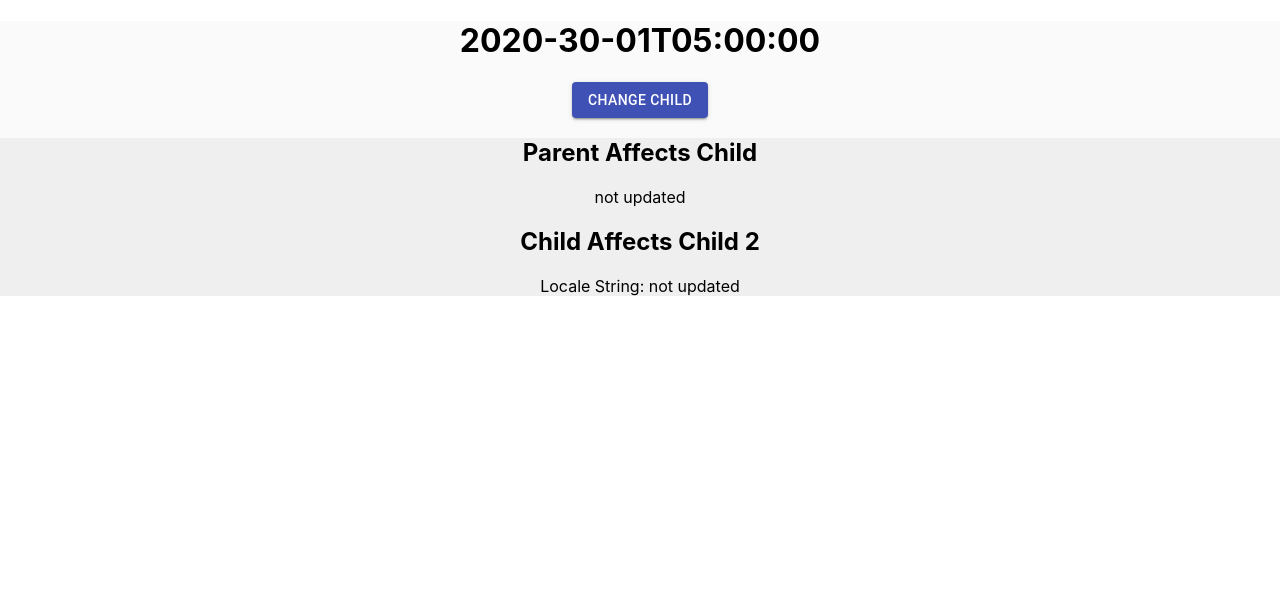
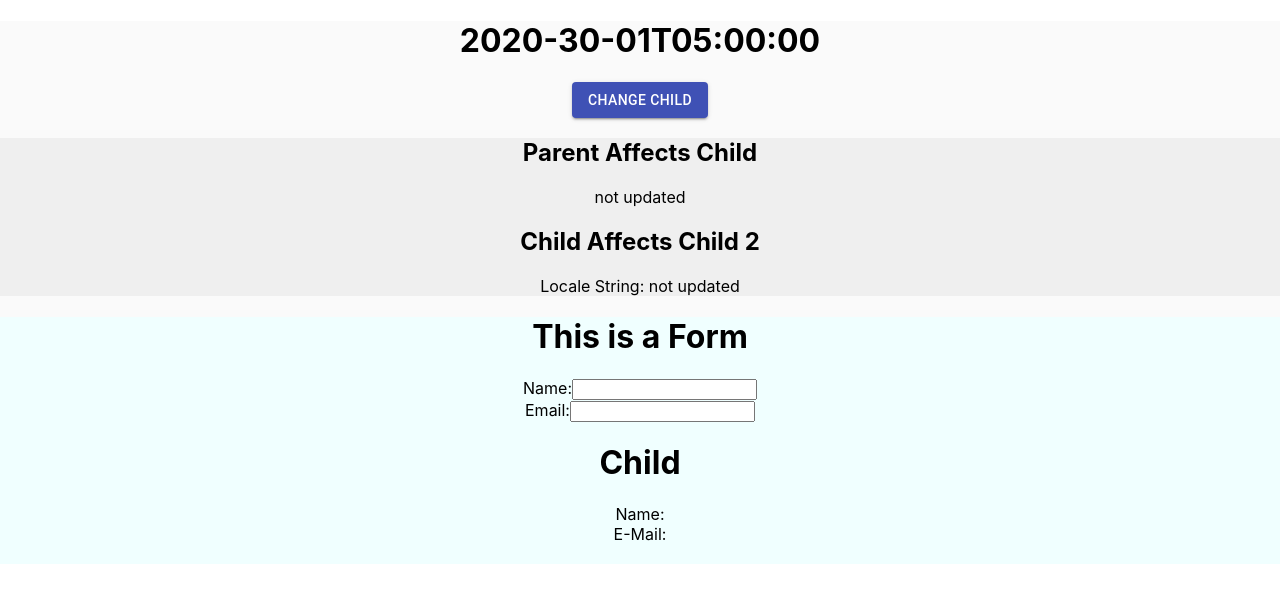
Before and after one commit to tangweejieleslie/frontend-projects, a React (Create React App) app in the folder ccg/: page / in a window 1280 px wide. Shown: the top 602 px of the page. Built offline with nearby package versions, Linux system fonts and the light colour scheme.

Commit message:
made use of HTML event listener
https://developer.mozilla.org/en-US/docs/Web/API/HTMLElement/change_event

```diff
--- /dev/null
+++ b/ccg/src/components/Form.css
@@ -0,0 +1,3 @@
+.Form {
+    background-color: azure;
+}
--- /dev/null
+++ b/ccg/src/components/Form.jsx
@@ -0,0 +1,59 @@
+import React, { Component } from "react";
+import "./Form.css";
+import FormChild from "./FormChild";
+
+class Form extends Component {
+  constructor(props) {
+    super(props);
+    this.state = {
+      name: "",
+      email: "",
+    };
+  }
+
+  componentDidUpdate(prevProps, prevState) {}
+
+  handleInputChange(e) {
+    console.log(e.target.id);
+    let id = e.target.id;
+    if (id === "name") {
+      this.setState({
+        name: e.target.value,
+      });
+    } else if (id === "email") {
+      this.setState({
+        email: e.target.value,
+      });
+    }
+  }
+
+  //    https://reactjs.org/docs/forms.html
+  //    https://developer.mozilla.org/en-US/docs/Web/API/HTMLElement/change_event
+  render() {
+    return (
+      <div className="Form">
+        <form>
+          <h1>This is a Form</h1>
+          <label htmlFor="name">Name:</label>
+          <input
+            type="text"
+            id="name"
+            onChange={(e) => this.handleInputChange(e)}
+          ></input>
+          <br></br>
+          <label htmlFor="email">Email:</label>
+          <input
+            type="email"
+            id="email"
+            onChange={(e) => this.handleInputChange(e)}
+          ></input>
+        </form>
+        <h1>Child</h1>
+        <FormChild details={this.state}></FormChild>
+        <br></br>
+      </div>
+    );
+  }
+}
+
+export default Form;
--- /dev/null
+++ b/ccg/src/components/FormChild.jsx
@@ -0,0 +1,32 @@
+import React, { Component } from "react";
+import "./Form.css";
+
+class Form extends Component {
+  constructor(props) {
+    super(props);
+    this.state = {
+      name: "",
+      email: "",
+    };
+  }
+
+  componentDidUpdate(prevProps) {
+    if(this.props!==prevProps){
+        // console.log(this.props.details);
+        this.setState({
+            name: this.props.details.name,
+            email: this.props.details.email
+        })
+    }
+  }
+  render() {
+    return (
+      <div className="Form">
+        Name: {this.state.name} <br></br>
+        E-Mail: {this.state.email}
+      </div>
+    );
+  }
+}
+
+export default Form;
--- a/ccg/src/components/Home/ChildOfChild.jsx
+++ b/ccg/src/components/Home/ChildOfChild.jsx
@@ -1,7 +1,8 @@
 import React, { Component } from "react";
 import './Child.css'
-import {helloworld } from '../../helpers/data_processor'
+// import {helloworld } from '../../helpers/data_processor'
 
+// helloworld("name");
 
 class ChildOfChild extends Component {
   constructor(props) {
--- a/ccg/src/views/Home.jsx
+++ b/ccg/src/views/Home.jsx
@@ -1,6 +1,7 @@
 import React, { Component } from "react";
 import Button from "@material-ui/core/Button";
 import Child from "../components/Home/ChildrenComponent";
+import Form from "../components/Form";
 import './Home.css'
 
 class ComponentName extends Component {
@@ -32,6 +33,7 @@ class ComponentName extends Component {
           Change Child
         </Button>
         <Child date={this.state.date}></Child>
+        <Form></Form>
       </div>
     );
   }
```
